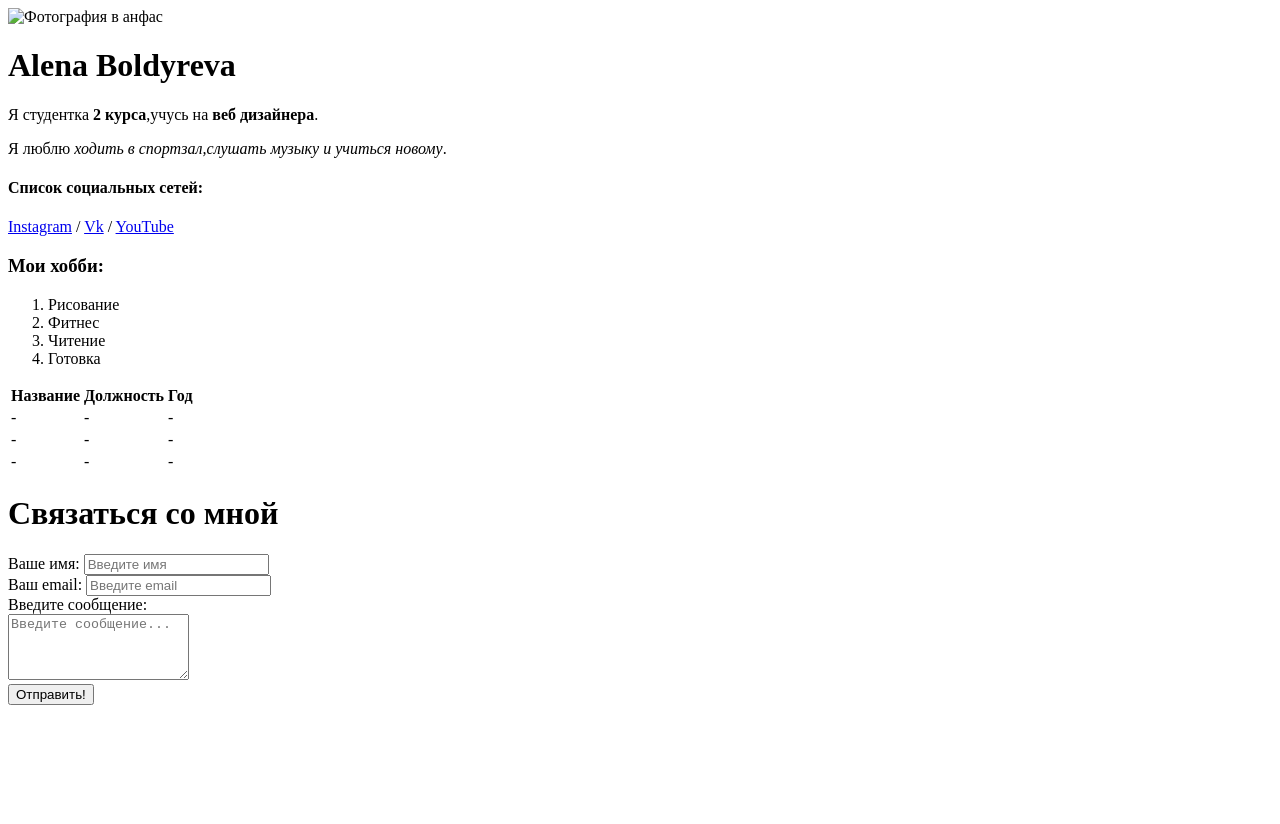
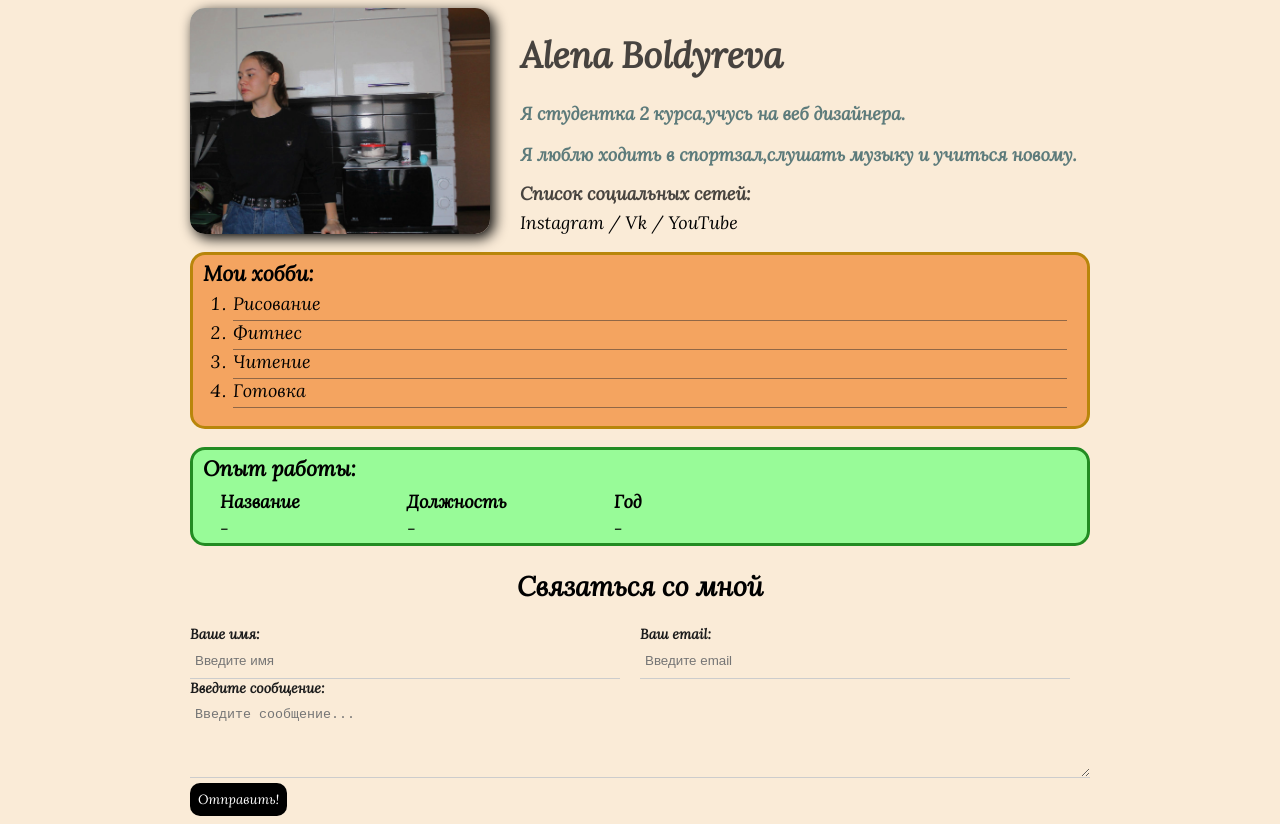
Before and after one commit to alena200508/resume, a plain HTML site: page index.html in a window 1280 px wide. Before the commit the page ends 800 px from the top, so only its background shows below. Drawn offline with Linux system fonts and the light colour scheme.

Commit message:
add styles

```diff
--- a/index.html
+++ b/index.html
@@ -4,19 +4,23 @@
     <meta charset="UTF-8">
     <meta http-equiv="X-UA-Compatible" content="IE=edge">
     <meta name="viewport" content="width=device-width, initial-scale=1.0">
-    <meta name="keywords" content="alena,frontend,developer">
+    <meta name="keywords" content="alena,boldyreva,designer,frontend,developer">
     <meta name="description" content="сотрудник в компанию">
+    <link rel="stylesheet" href="style.css">
     <title>Resume</title>
 </head>
 <body>
 
-    <img src="img/ZYE88ms8ohg_обработано.jpg" alt="Фотография в анфас" width="250">
+    <div class="container">
 
+        <div class="info">
+            <img src="avatar.jpg" alt="Фотография в анфас">
+            <div class="info-text">
             <h1>Alena Boldyreva</h1>
 
-    <p>Я студентка <strong>2 курса</strong>,учусь на <strong>веб дизайнера</strong>.</p>
+            <p>Я студентка 2 курса,учусь на веб дизайнера.</p>
 
-    <p>Я люблю <em>ходить в спортзал,слушать музыку и учиться новому</em>.</p>
+            <p>Я люблю ходить в спортзал,слушать музыку и учиться новому.</p>
 
             <h4>Список социальных сетей:</h4>
 
@@ -25,21 +29,23 @@
             <a href="https://vk.com/id447040374" target="_blank" >Vk</a>
             /
             <a href="https://www.youtube.com/" target="_blank" >YouTube</a>
+            </div>
+        </div>
 
 
-
+            <div class="card bg-orange">
             <h3>Мои хобби:</h3>
-
-    <ol>
+            <ol class="lists">
                 <li>Рисование</li>
                 <li>Фитнес</li>
                 <li>Читение</li>
                 <li>Готовка</li>
             </ol>
+        </div>
 
-
-
-    <table>
+            <div class="card bg-green">
+                <h3>Опыт работы:</h3>
+                <table class="table">
                     <thead>
                       <tr>
                         <th>Название</th>
@@ -53,42 +59,37 @@
                             <td>-</td>
                             <td>-</td>
                         </tr>
-            <tr>
-                <td>-</td>
-                <td>-</td>
-                <td>-</td>
-            </tr>
-            <tr>
-                <td>-</td>
-                <td>-</td>
-                <td>-</td>
-            </tr>
                     </tbody>
                 </table>
+            </div>
 
 
 
-    <h1>Связаться со мной</h1>
+                    <form class="form" action="#">
+                    <h2>Связаться со мной</h2>
 
-    <form action="#">
-    <div>
+                    <div class="form-row">
+                        <div class="form-group">
                         <label for="name">Ваше имя:</label>
                         <input type="text" id="name" placeholder="Введите имя">
                         </div>
 
-    <div>
+                        <div class="form-group">
                         <label for="email">Ваш email:</label>
                         <input type="email" id="email" placeholder="Введите email">
                         </div>
+                    </div>
 
-    <div>
+
+                    <div class="form-group">
                     <label for="massage" >Введите сообщение:</label>
-    <br>
                     <textarea id="massage" cols="20" rows="4" placeholder="Введите сообщение..."></textarea>
                     </div>
 
-    <button value="submit">Отправить!</button>
+                    <button class="btn" value="submit">Отправить!</button>
                     </form>
+           </div>
+    </div>
 
 
 </body>
--- /dev/null
+++ b/style.css
@@ -0,0 +1,174 @@
+@import url('https://fonts.googleapis.com/css2?family=Lora:ital@1&display=swap');
+
+
+body {
+    font-family: 'Lora', serif;
+    font-size: 18px;
+    font-weight: 300;
+    background: antiquewhite;
+}
+
+.container {
+    max-width: 900px;
+    margin: auto;
+}
+
+.info {
+    display: flex;
+}
+
+@media (max-width:902px) {
+.info {
+    display: block;
+    text-align: center;
+}
+}
+
+.info img {
+    width: 300px;
+    border-radius: 15px;
+    box-shadow: 4px 4px 14px rgba(0, 0, 0, 1);
+}
+
+.info-text {
+    margin-left: 30px;
+}
+
+.info-text h1 {
+    color: rgba(26, 25, 25, 0.8);
+}
+
+.info-text p {
+    font-weight: 600;
+    color: rgb(93, 123, 123);
+    margin-bottom: 16px;
+}
+
+.info-text h4 {
+    margin-top: 0;
+    margin-bottom: 6px;
+    color: rgba(26, 25, 25, 0.8);
+}
+
+.card {
+    border: 1px;
+    border-radius: 15px;
+    margin-top: 18px;
+    margin-bottom: 10px;
+    padding-right: 20px ;
+}
+
+.card ol {
+    margin-top: 0;
+}
+
+.card h3 {
+    padding-left: 10px;
+    margin-bottom: 5px;
+    margin-top: 5px;
+}
+
+.bg-orange {
+    border: solid rgb(184, 134, 11);
+    background: rgba(244, 164, 96);
+}
+
+.bg-green {
+    border: solid rgb(34, 139, 34);
+    background: rgba(152, 251, 152);
+}
+
+
+
+a {
+    color: black;
+    text-decoration: none;
+    transition: .3s;
+}
+
+a:hover {
+    font-size: 25px;
+}
+
+a:active {
+    color: rgb(252, 0, 0);
+}
+
+a:visited {
+    color: rgb(94, 90, 90);
+}
+
+
+
+.btn {
+    font-family: 'Lora', serif;
+    background-color: black;
+    color: white;
+    padding: 8px;
+    border-radius: 10px;
+    border: none;
+    cursor: pointer;
+}
+
+.btn:hover {
+    background-color: rgb(47, 45, 45);
+}
+
+.lists li {
+    padding-bottom: 5px;
+    border-bottom: 1px solid rgba(46, 45, 45, 0.5) ;
+}
+
+
+.table th {
+    padding-right: 80px;
+    padding-left: 25px;
+}
+
+.table td {
+    padding-left: 25px;
+}
+
+.form h2 {
+    text-align: center;
+}
+
+.form-group label {
+    display: block;
+    font-size: 14px;
+    color: rgb(29, 29, 29);
+    font-weight: 600;
+}
+
+.form-row {
+    display: flex;
+}
+
+@media (max-width: 600px) {
+    .form-row  {
+        display: block;
+    }
+
+    .form-row .form-group {
+        min-width: 99%;
+        margin-right: 0;
+        margin-bottom: 10px;
+    }
+
+}
+
+.form-row .form-group {
+    margin-right: 20px;
+    width: 50%;
+}
+
+.form-group input,
+.form-group textarea {
+    width: 100%;
+    box-sizing: border-box;
+    border: none;
+    background: transparent;
+    border-bottom: 1px solid #ccc;
+    padding: 10px 5px 10px;
+    outline: none;
+}
```
Also changed, not shown: avatar.jpg (added). Lines whose indentation alone changed are shown as unchanged.
